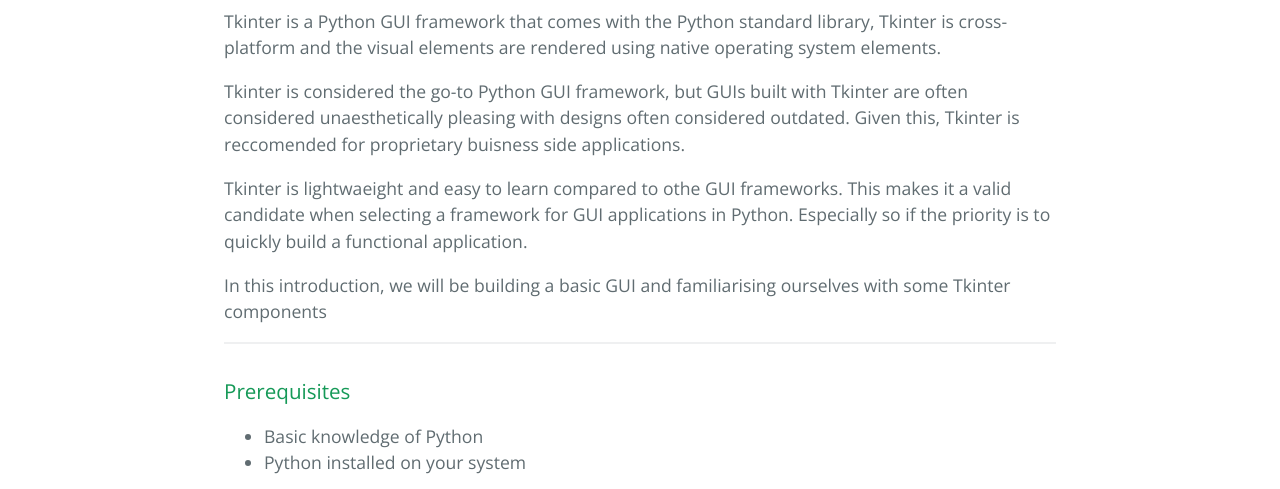
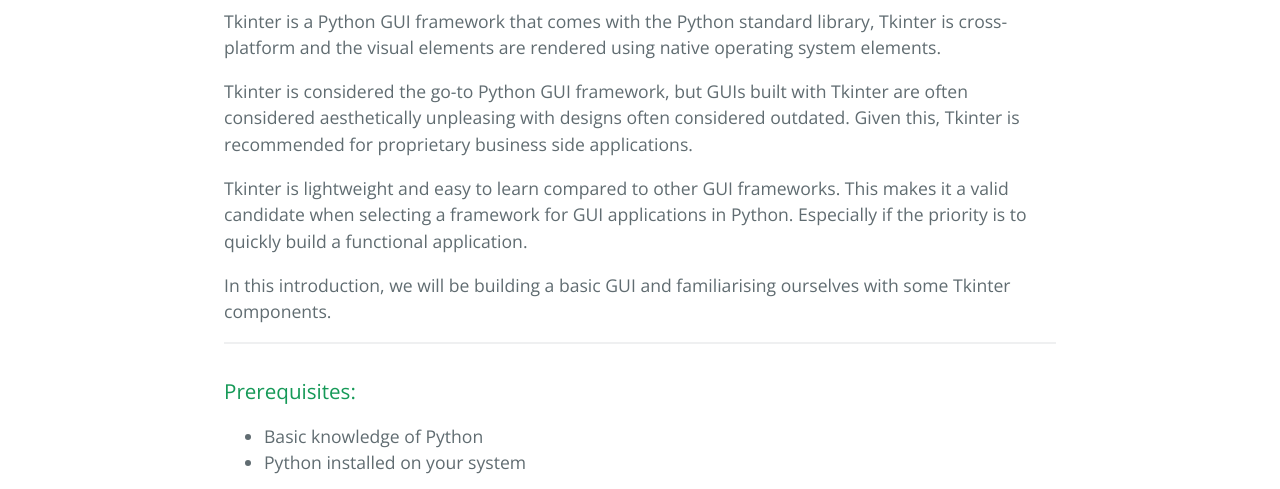
Before and after one commit to learning-software-engineering/learning-software-engineering.github.io, a Jekyll site: the page built from Topics/Tech_Stacks/Tkinter.md, in a window 1280 px wide and 900 px high, scrolled down 291 px. Shown: the part 181-670 px from the top of the window. Built offline with Jekyll 4.4.1, drawn with Linux system fonts in a browser that asks for light colours; our own code applies the rules of GitHub Pages for plain Markdown files; some of the changed text lies outside the part shown.

Commit message:
Updated changes
Need to resolve conflicts with tech stack

````diff
--- a/Topics/Tech_Stacks/Tkinter.md
+++ b/Topics/Tech_Stacks/Tkinter.md
@@ -4,14 +4,14 @@
 
 Tkinter is a Python GUI framework that comes with the Python standard library, Tkinter is cross-platform and the visual elements are rendered using native operating system elements.
 
-Tkinter is considered the go-to Python GUI framework, but GUIs built with Tkinter are often considered unaesthetically pleasing with designs often considered outdated. Given this, Tkinter is reccomended for proprietary buisness side applications.
+Tkinter is considered the go-to Python GUI framework, but GUIs built with Tkinter are often considered aesthetically unpleasing with designs often considered outdated. Given this, Tkinter is recommended for proprietary business side applications.
 
-Tkinter is lightwaeight and easy to learn compared to othe GUI frameworks. This makes it a valid candidate when selecting a framework for GUI applications in Python. Especially so if the priority is to quickly build a functional application.
+Tkinter is lightweight and easy to learn compared to other GUI frameworks. This makes it a valid candidate when selecting a framework for GUI applications in Python. Especially if the priority is to quickly build a functional application.
 
-In this introduction, we will be building a basic GUI and familiarising ourselves with some Tkinter components
+In this introduction, we will be building a basic GUI and familiarising ourselves with some Tkinter components.
 
 ---
-### Prerequisites
+### Prerequisites:
 - Basic knowledge of Python
 - Python installed on your system
 
@@ -62,7 +62,7 @@ greeting.pack()
 
 the resulting file should now look like:
 
-```
+```python
 import tkinter as tk
 
 window = tk.Tk()
````
Also changed, not shown: other parts of Topics/Tech_Stacks/Tkinter.md (+1 -1 lines).
